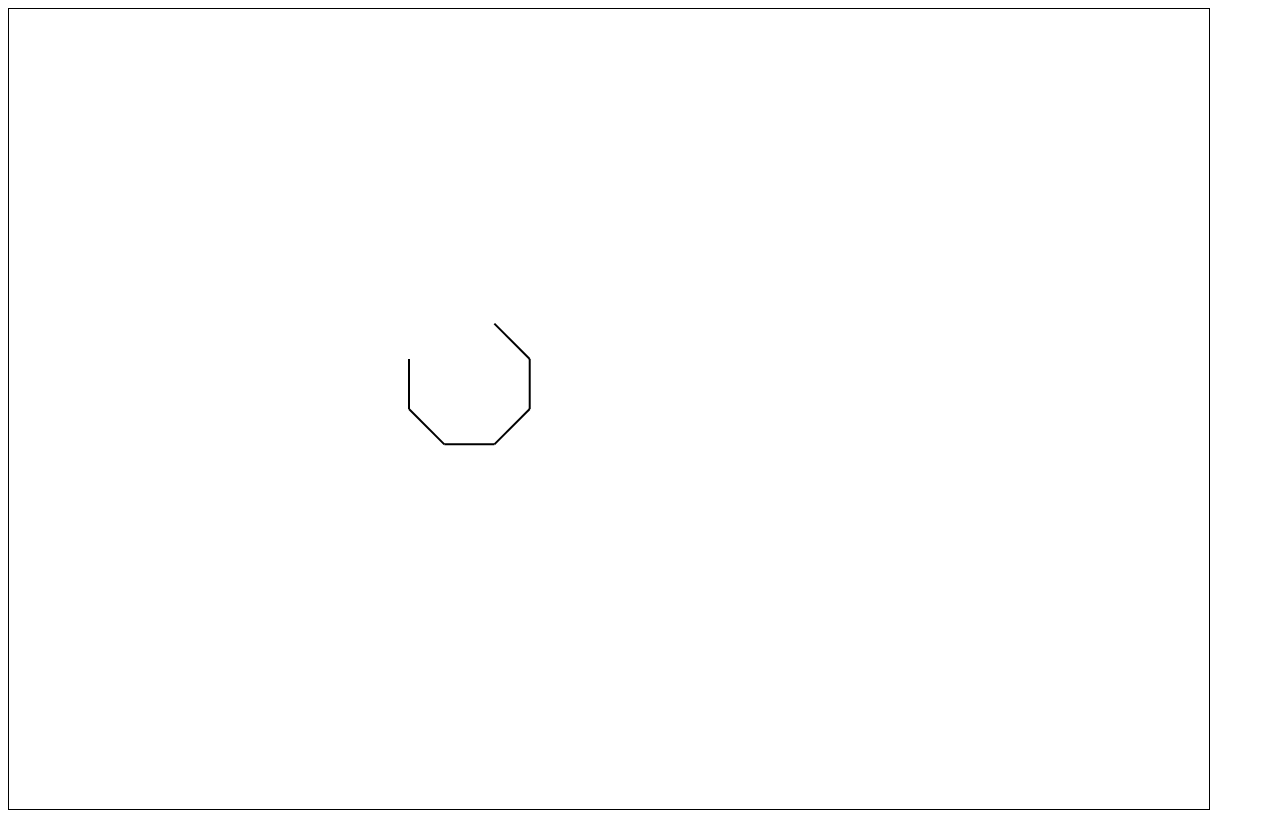
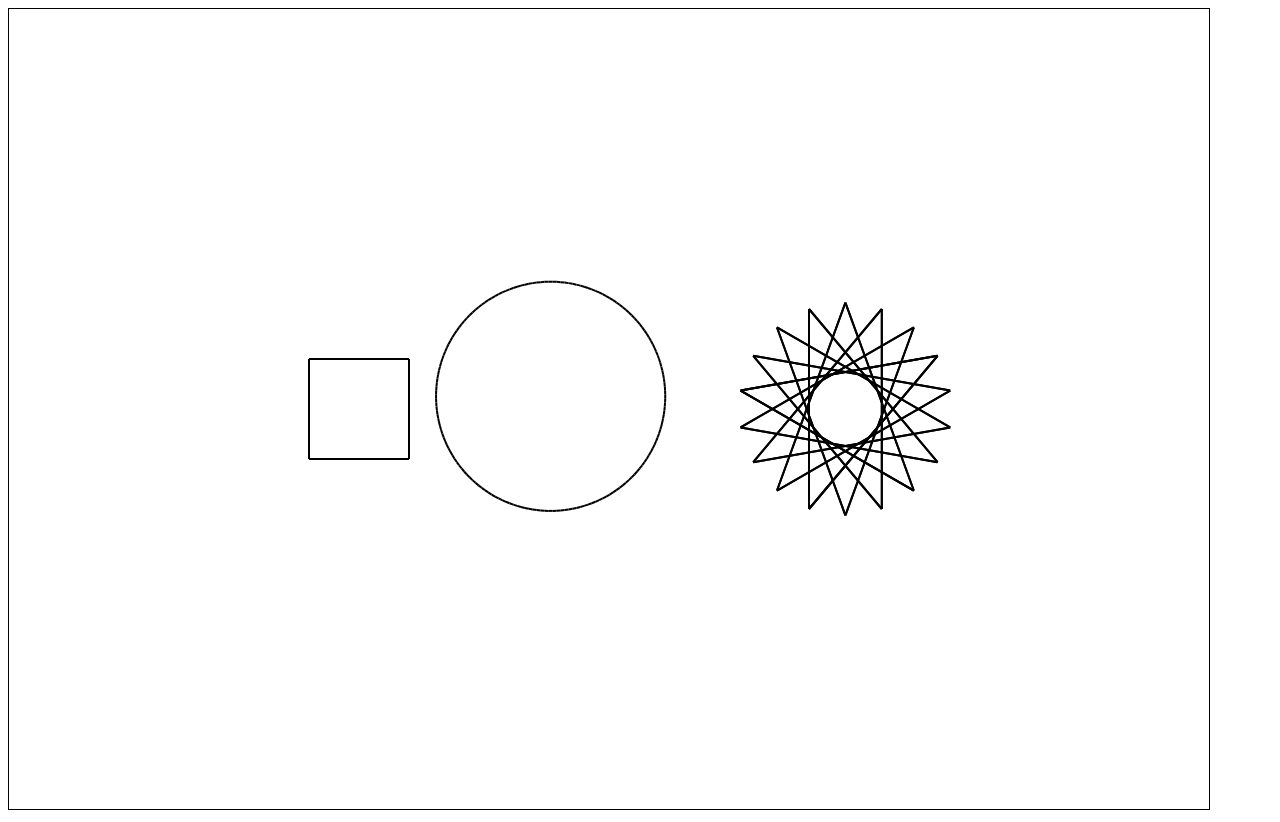
Before and after one commit to Niklasikos/M1Skill_js, a plain HTML site: page JS1.6/Turtle/index.html in a window 1280 px wide. Drawn offline with Linux system fonts and the light colour scheme.

Commit message:
1.6 opdrachten af

```diff
--- a/JS1.6/Turtle/index.html
+++ b/JS1.6/Turtle/index.html
@@ -2,7 +2,7 @@
 <html lang="en">
 <head>
   <meta charset="UTF-8">
-  <meta name="viewport" content="width=, initial-scale=1.0">
+  <meta name="viewport" content="width=device-width, initial-scale=1.0">
   <title>Document</title>
 </head>
 <body>
@@ -27,12 +27,35 @@
     }
   }
 
-  //This code is getting executed.
-  for(let i = 0; i < 6; i++){
-    p.forward(50);
-    p.left(45);
+  function Circle(size1){
+    for(let i = 0; i < 180; i++){
+    p.forward(size1);
+    p.left(2);
+    }
   }
 
+  function Bloem(size2){
+    for(let i = 0; i < 40; i++){
+    p.forward(size2);
+    p.left(500);
+    }
+  }
+
+  //This code is getting executed.
+
+  Square(100);
+
+  p.penDown = false;
+  p.moveto(800, 300)
+  p.penDown = true;
+
+  Bloem(200)
+
+  p.penDown = false;
+  p.moveto(650, 350)
+  p.penDown = true;
+
+  Circle(4)
 
 </script>
 </html>
```
Also changed, not shown: JS1.4/Wiskunde.js (+6 -6 lines), demos/les4.html (added, +38 -0 lines).
